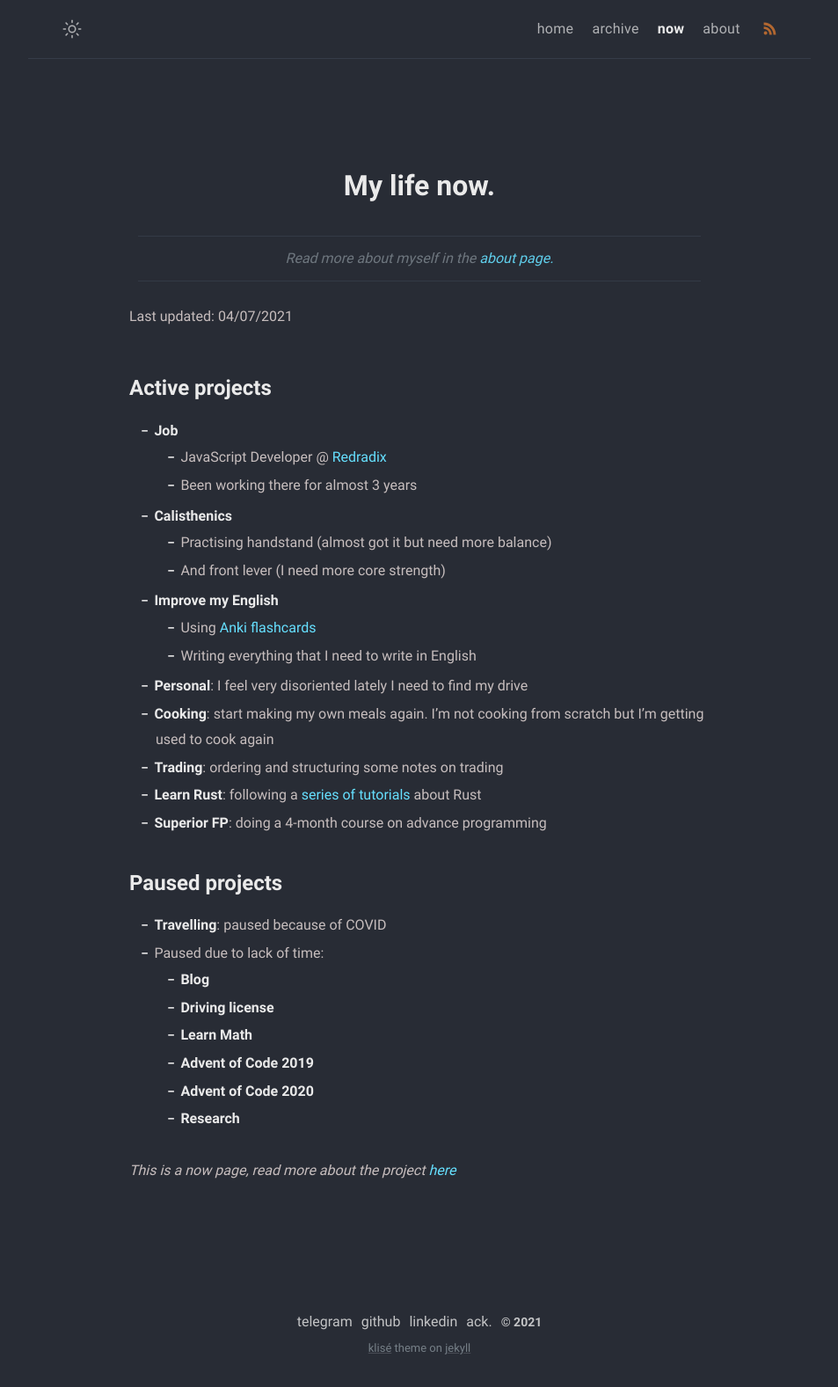
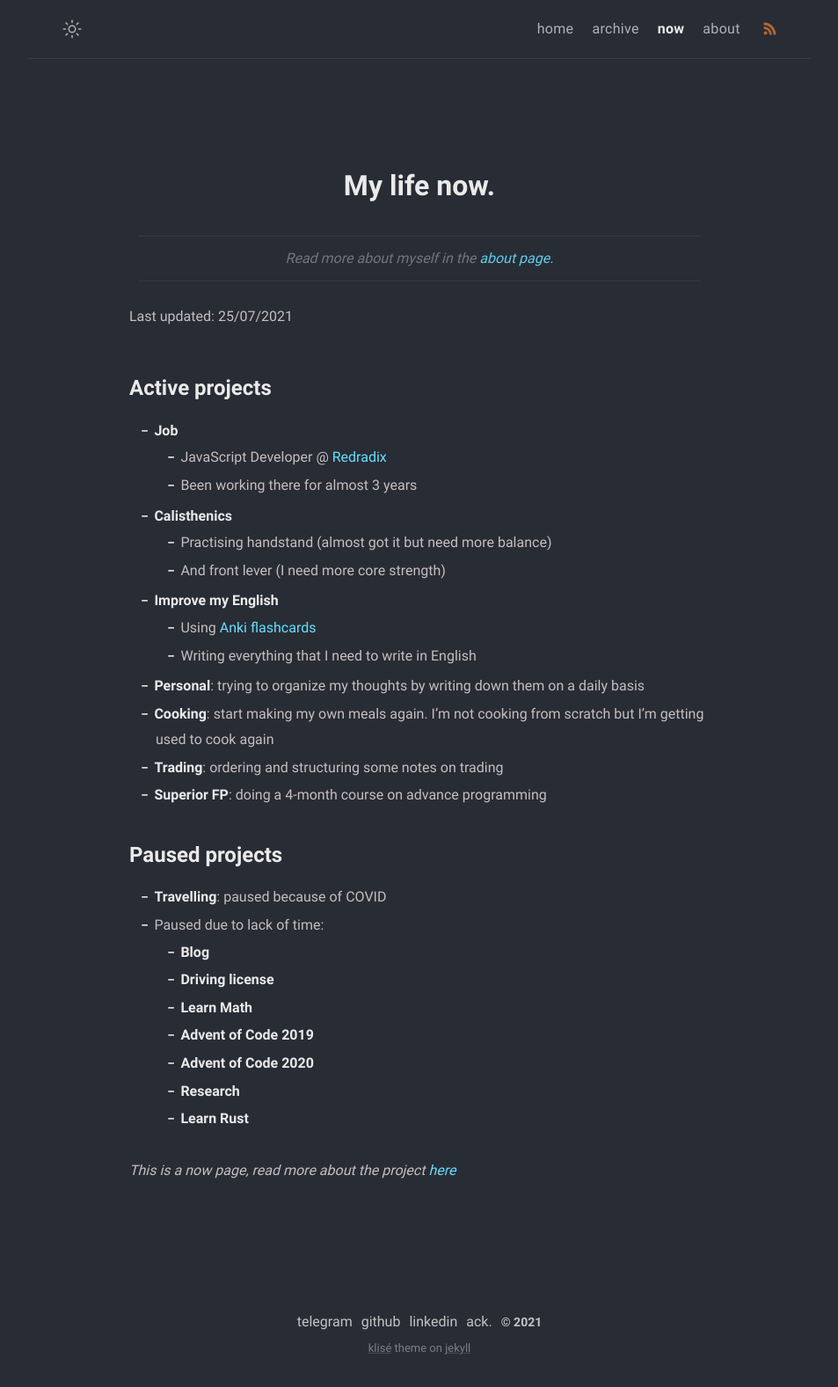
Before and after one commit to MonkeyAndres/MonkeyAndres.github.io, a Jekyll site: the page built from now.md, in a window 1280 px wide. Shown: the whole page at 88% size, without its empty margins (163-1116 px from the left). Built offline with Jekyll 4.4.1, drawn with Linux system fonts in a browser that asks for light colours.

Commit message:
📝Update now page

```diff
--- a/now.md
+++ b/now.md
@@ -8,7 +8,7 @@ comments: false
 
 > Read more about myself in the [about page.](../about)
 
-Last updated: 04/07/2021
+Last updated: 25/07/2021
 
 # Active projects
 
@@ -21,10 +21,9 @@ Last updated: 04/07/2021
 - **Improve my English**
   - Using [Anki flashcards](https://apps.ankiweb.net/)
   - Writing everything that I need to write in English
-- **Personal**: I feel very disoriented lately I need to find my drive
+- **Personal**: trying to organize my thoughts by writing down them on a daily basis
 - **Cooking**: start making my own meals again. I'm not cooking from scratch but I'm getting used to cook again
 - **Trading**: ordering and structuring some notes on trading
-- **Learn Rust**: following a [series of tutorials](https://pwy.io/en/posts/learning-to-fly-pt1/) about Rust
 - **Superior FP**: doing a 4-month course on advance programming
 
 # Paused projects
```
Also changed, not shown: other parts of now.md (+1 -0 lines).
